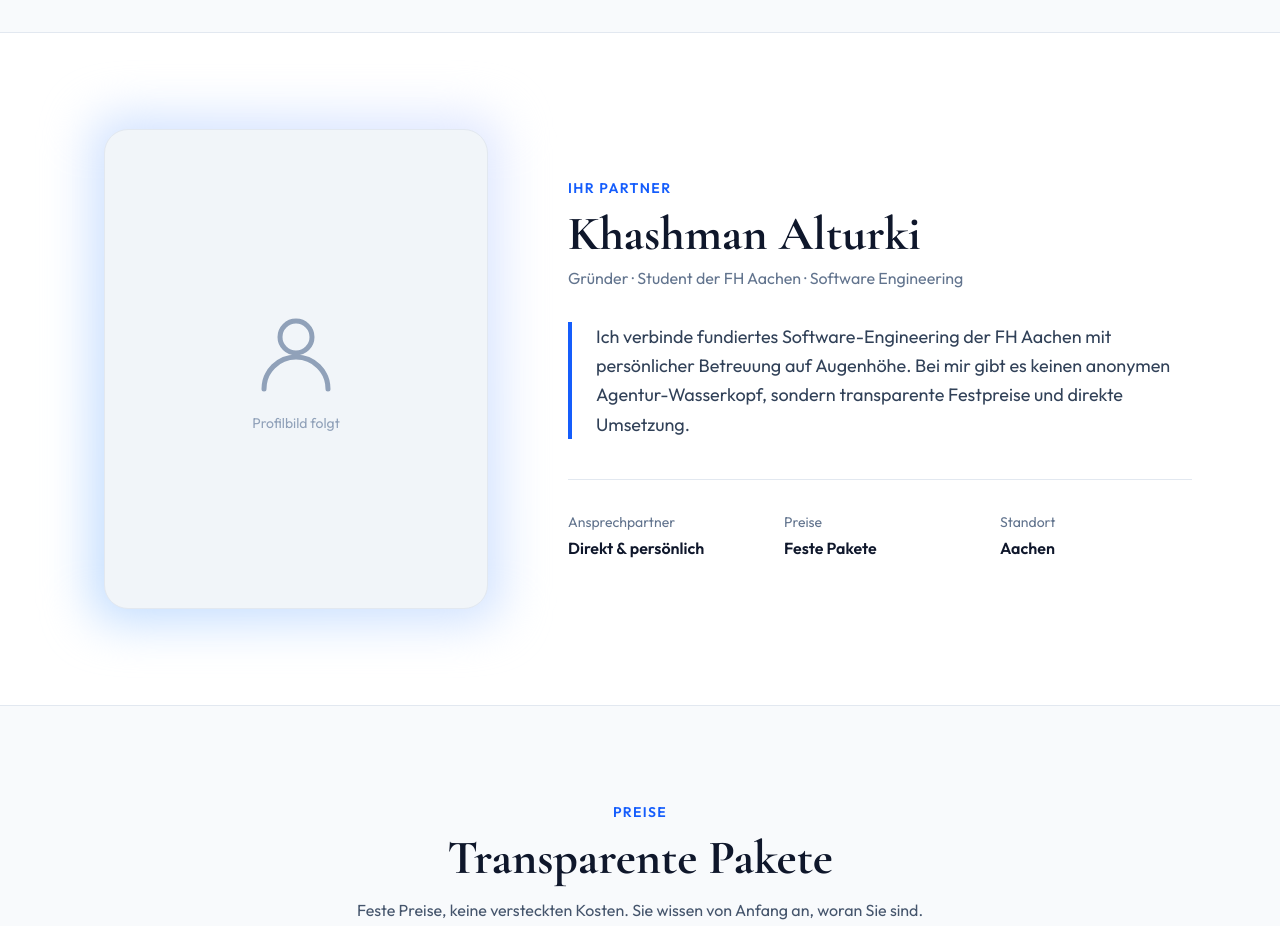
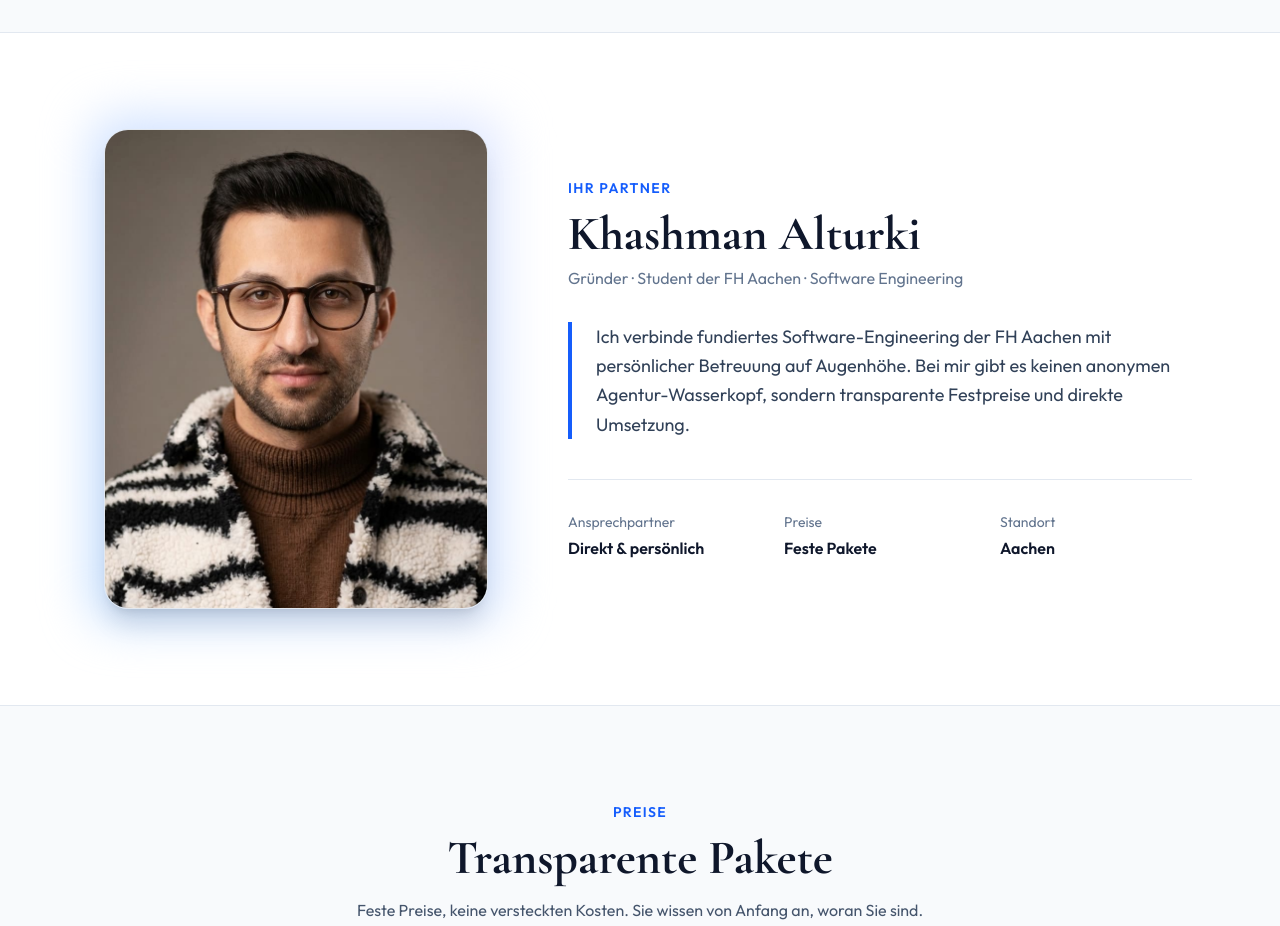
Before and after one commit to Khashman1994/Khashman-Website-New, a Next.js app: page / in a window 1280 px wide. Shown: the part 1660-2586 px from the top of the page. Built offline with nearby package versions, Linux system fonts and the light colour scheme.

Commit message:
Update Profilsbild

```diff
--- a/src/app/page.tsx
+++ b/src/app/page.tsx
@@ -1,4 +1,5 @@
 import Link from "next/link";
+import Image from "next/image";
 
 const WHATSAPP_URL = "https://wa.me/491735434710";
 const EMAIL = "kontakt@khashman-webdesign.de";
@@ -287,13 +288,19 @@ export default function Home() {
       {/* Über mich */}
       <section id="ueber-mich" className="border-y border-slate-200 bg-white">
         <div className="mx-auto grid max-w-6xl items-center gap-16 px-6 py-24 md:grid-cols-[2fr_3fr]">
-          {/* Platzhalter Profilbild – später ersetzen durch:
-              <Image src="/khashman.jpg" alt="Khashman Alturki" fill className="object-cover" /> */}
+
+          {/* Profilbild mit elegantem Glow-Effekt */}
           <div className="relative mx-auto aspect-[4/5] w-full max-w-sm">
             <div className="absolute -inset-3 -z-0 rounded-3xl bg-gradient-to-tr from-blue-200 to-indigo-100 blur-xl" />
-            <div className="relative flex h-full w-full flex-col items-center justify-center overflow-hidden rounded-3xl border border-slate-200 bg-slate-100 text-slate-400">
-              <UserIcon className="h-24 w-24" />
-              <span className="mt-3 text-sm">Profilbild folgt</span>
+            <div className="relative h-full w-full overflow-hidden rounded-3xl border border-slate-200 shadow-xl">
+              <Image
+                src="/khashman.jpeg"
+                alt="Khashman Alturki - Gründer von Khashman Webdesign"
+                fill
+                sizes="(max-width: 768px) 100vw, 384px"
+                className="object-cover object-top"
+                priority
+              />
             </div>
           </div>
 
```
